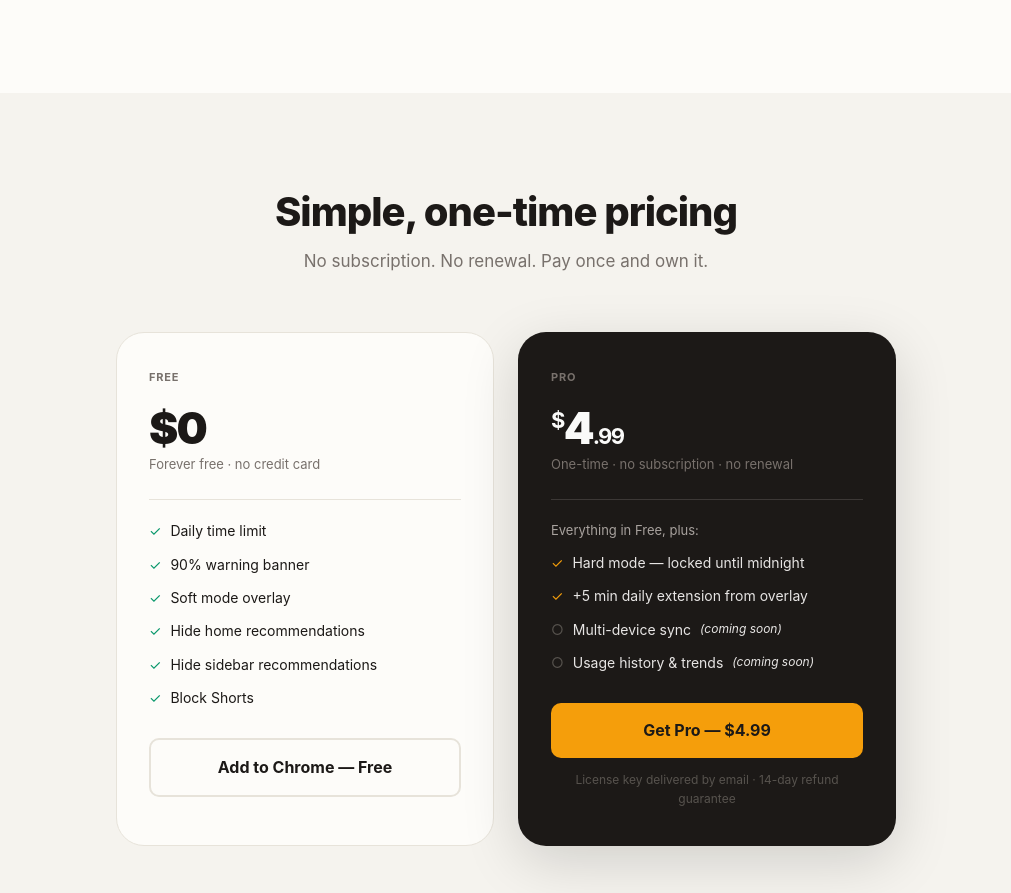
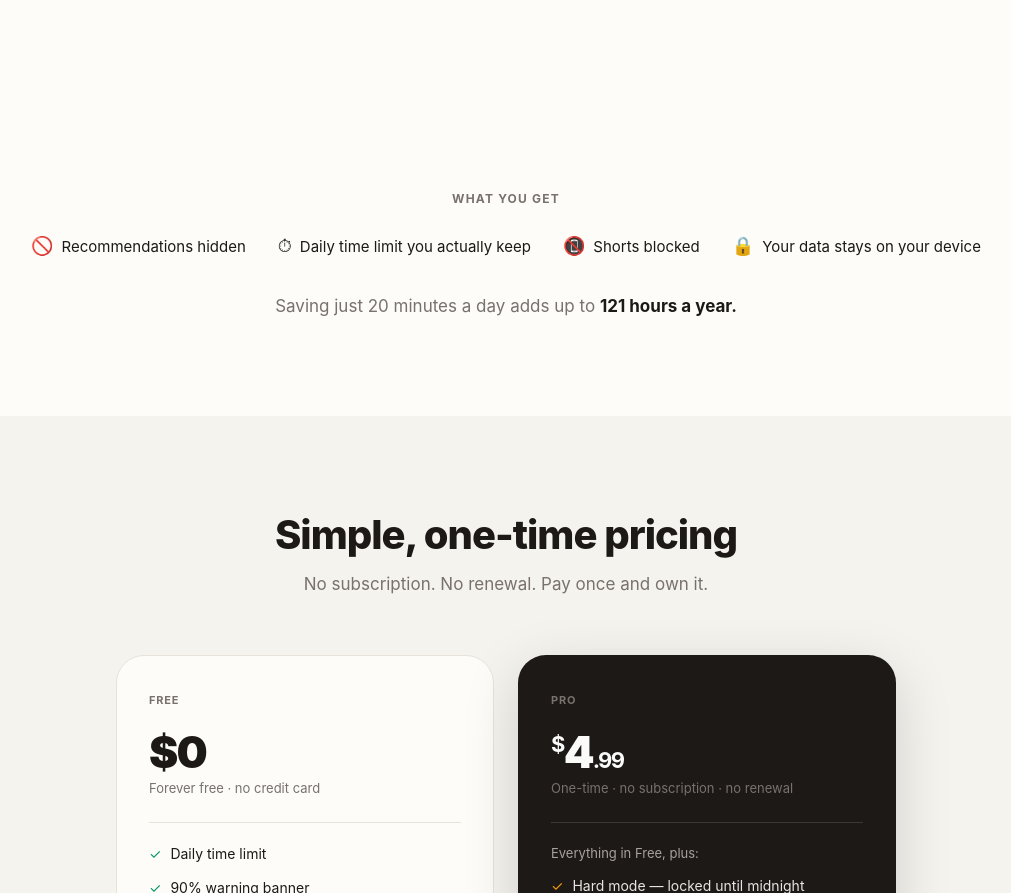
Before and after one commit to Jooyoung-Peter-Lee/focus-cat-for-youtube, a browser extension: page docs/landing/index.html in a window 1280 px wide. Shown: the part 5683-6576 px from the top of the page, without its empty margins (134-1145 px from the left). Drawn offline with Linux system fonts and the light colour scheme.

Commit message:
Add benefits recap section before pricing
Co-Authored-By: Claude Sonnet 4.6 <noreply@anthropic.com>

```diff
--- a/docs/landing/index.html
+++ b/docs/landing/index.html
@@ -621,6 +621,37 @@
       color: var(--text);
     }
 
+    /* ─── Benefits Recap ────────────────────────────────────────────────────── */
+    .benefits-recap-section { text-align: center; }
+    .benefits-recap-label {
+      font-size: 12px;
+      font-weight: 700;
+      letter-spacing: 0.1em;
+      text-transform: uppercase;
+      color: var(--text-muted);
+      margin-bottom: 24px;
+    }
+    .benefits-recap-grid {
+      display: flex;
+      flex-wrap: wrap;
+      justify-content: center;
+      gap: 16px 32px;
+      margin-bottom: 32px;
+    }
+    .benefits-recap-item {
+      display: flex;
+      align-items: center;
+      gap: 8px;
+      font-size: 15px;
+      color: var(--text);
+    }
+    .benefits-recap-icon { font-size: 18px; }
+    .benefits-recap-stat {
+      font-size: 17px;
+      color: var(--text-muted);
+    }
+    .benefits-recap-stat strong { color: var(--text); }
+
     /* ─── Pricing ───────────────────────────────────────────────────────────── */
     .pricing-grid {
       display: grid; grid-template-columns: 1fr 1fr; gap: 24px;
@@ -1217,6 +1248,35 @@
 </section>
 
 <!-- ══════════════════════════════════════════════════════════════════════════ -->
+<!-- Benefits Recap                                                            -->
+<!-- ══════════════════════════════════════════════════════════════════════════ -->
+<section class="section benefits-recap-section">
+  <div class="container">
+    <p class="benefits-recap-label">What you get</p>
+    <div class="benefits-recap-grid">
+      <div class="benefits-recap-item">
+        <span class="benefits-recap-icon">🚫</span>
+        <span>Recommendations hidden</span>
+      </div>
+      <div class="benefits-recap-item">
+        <span class="benefits-recap-icon">⏱</span>
+        <span>Daily time limit you actually keep</span>
+      </div>
+      <div class="benefits-recap-item">
+        <span class="benefits-recap-icon">📵</span>
+        <span>Shorts blocked</span>
+      </div>
+      <div class="benefits-recap-item">
+        <span class="benefits-recap-icon">🔒</span>
+        <span>Your data stays on your device</span>
+      </div>
+    </div>
+    <p class="benefits-recap-stat">
+      Saving just 20 minutes a day adds up to <strong>121 hours a year.</strong>
+    </p>
+  </div>
+</section>
+
 <!-- Pricing                                                                   -->
 <!-- ══════════════════════════════════════════════════════════════════════════ -->
 <section class="section section-alt" id="pricing">
```
